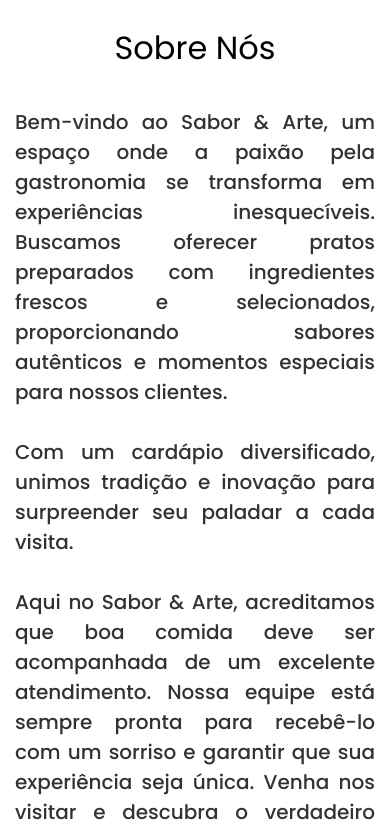
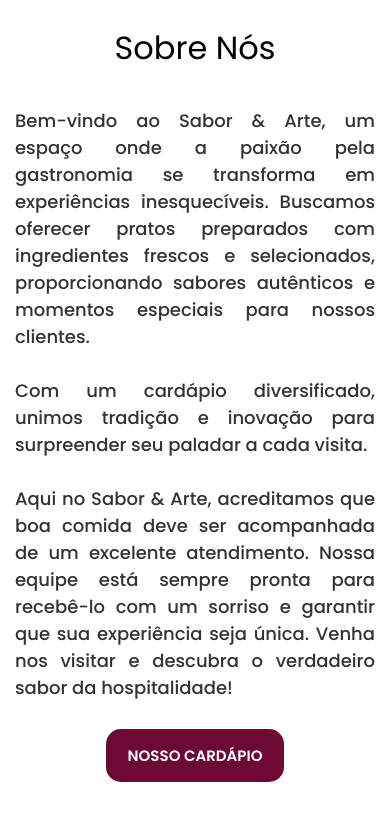
Before and after one commit to wemersonmatheuss/restaurante-sabor-e-arte, a plain HTML site: page index.html in a window 390 px wide. Shown: the part 1091-1913 px from the top of the page. Drawn offline with Linux system fonts and the light colour scheme.

Commit message:
adicionando estilo de fonte para a descrição na seção "Sobre"

```diff
--- a/styles/about.css
+++ b/styles/about.css
@@ -72,6 +72,10 @@
         padding-inline: 15px;
     }
 
+    .description-about-we p {
+        font-size: 18px;
+    }
+
     .btn-about-we {
         display: flex;
         justify-content: center;
```
